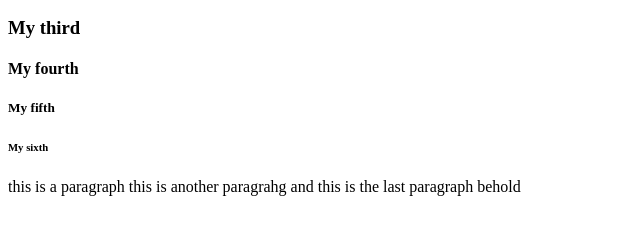
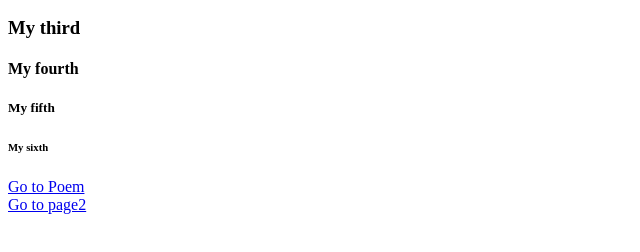
Before and after one commit to dritz23/dritz23.github.io, a plain HTML site: page index.html in a window 1280 px wide. Shown: the part 110-362 px from the top of the page, without its empty margins (0-640 px from the left). Drawn offline with Linux system fonts and the light colour scheme.

Commit message:
Add files via upload

```diff
--- a/index.html
+++ b/index.html
@@ -24,10 +24,7 @@
         <h6>
             My sixth
         </h6>
-        <p>
-        this is a paragraph
-        this is another paragrahg
-        and this is the last paragraph behold
-        </p>
+        <a href="div.html">Go to Poem</a> <br>
+        <a href="page2.html">Go to page2</a>
     </body>
 </html>
```
Also changed, not shown: div.html (+4 -2 lines).
